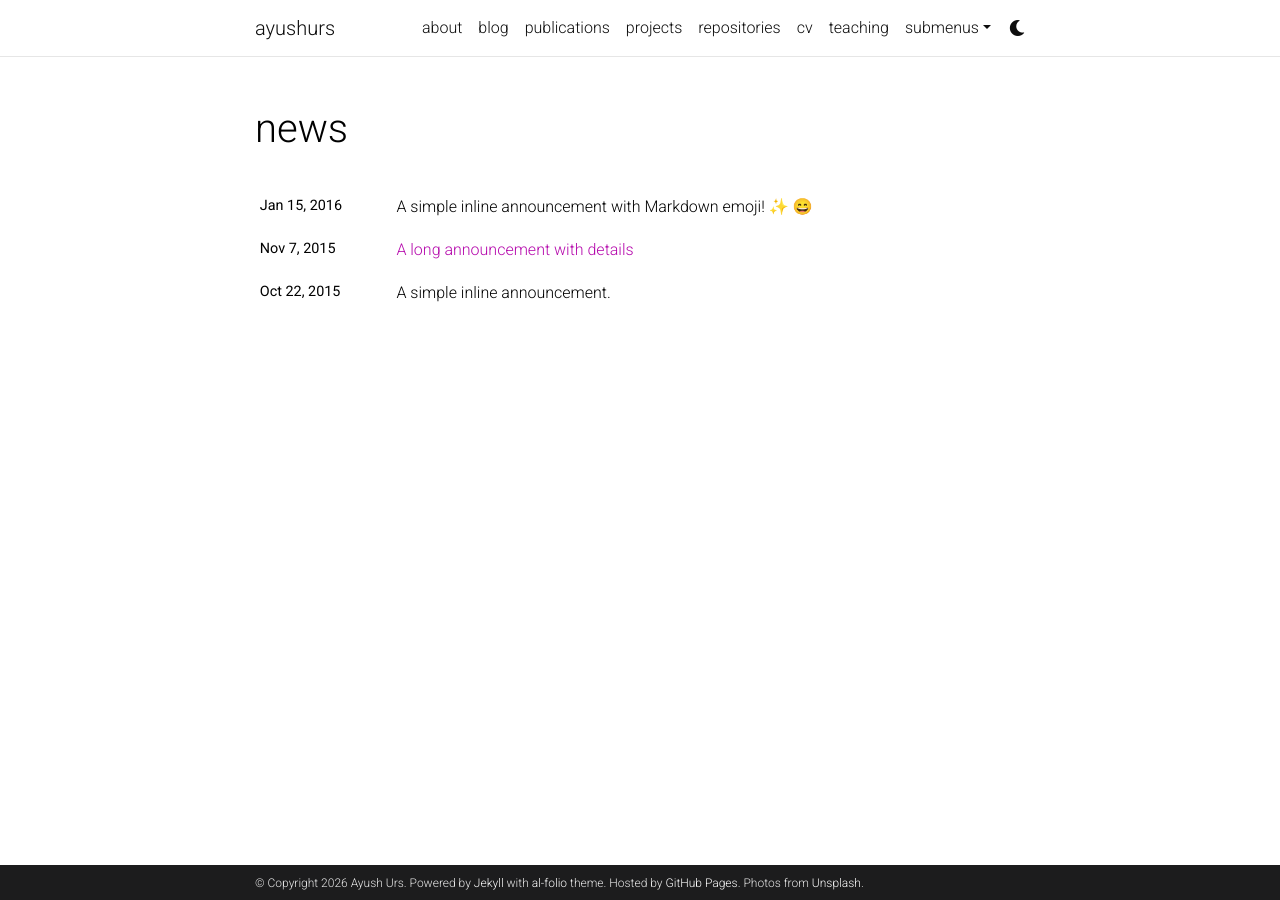
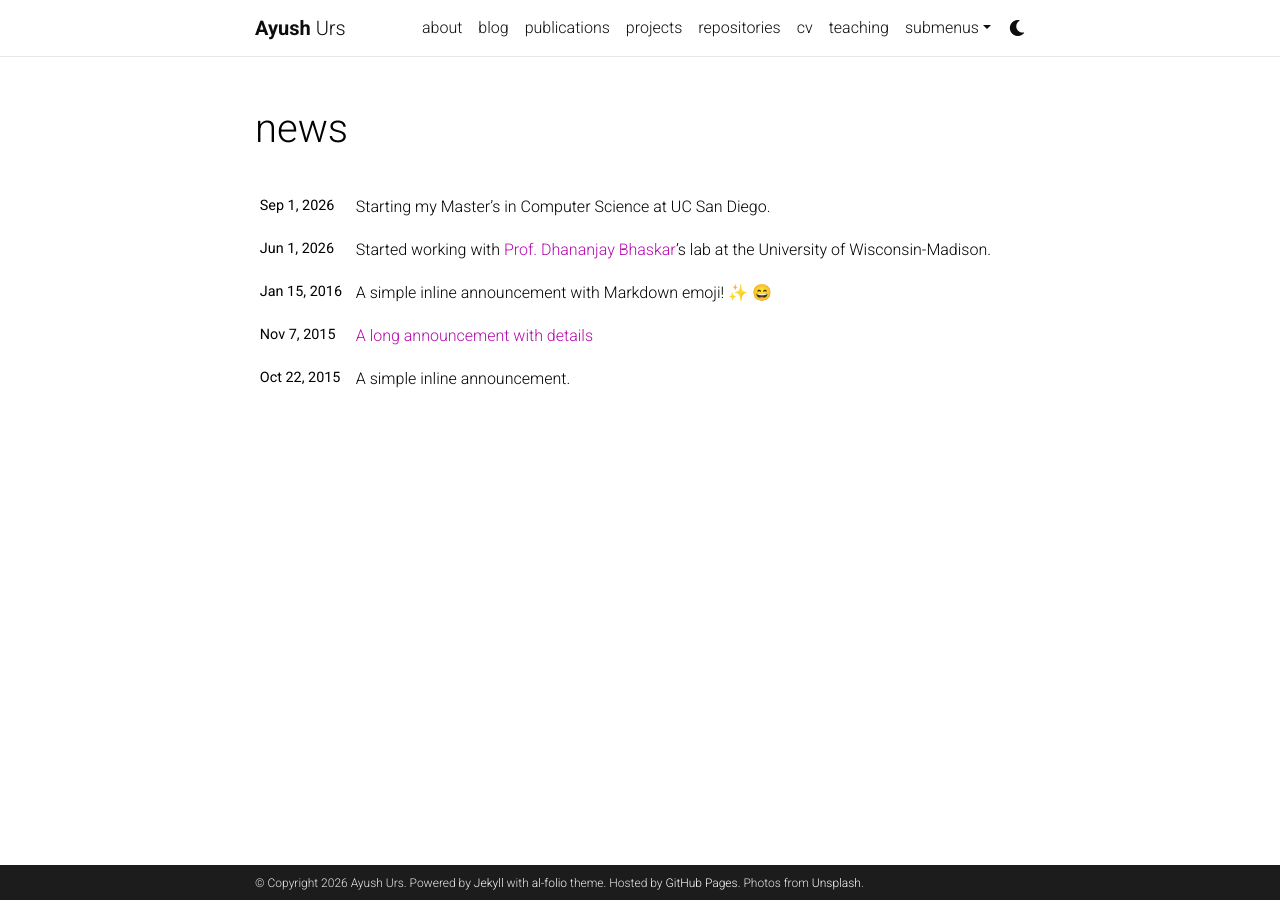
Before and after one commit to ayush11z/ayush11z.github.io, a Jekyll site: the page built from news.html, in a window 1280 px wide. Built offline with Jekyll 4.4.1, drawn with Linux system fonts in a browser that asks for light colours; emoji names are drawn with the system emoji font; comment, search, counter and statistics services are not loaded; a style sheet for code colours, icons or effects is not loaded.

Commit message:
Update site title, bio, and news items
Use full name instead of site title, rewrite bio, drop selected
publications from about page, add news for UW-Madison lab and
UCSD MSCS start.

Co-Authored-By: Claude Sonnet 5 <noreply@anthropic.com>

```diff
--- a/_config.yml
+++ b/_config.yml
@@ -2,7 +2,7 @@
 # Site settings
 # -----------------------------------------------------------------------------
 
-title: ayushurs # the website title (if blank, full name will be used instead)
+title: blank # the website title (if blank, full name will be used instead)
 first_name: Ayush
 middle_name:
 last_name: Urs
```
Also changed, not shown: _news/announcement_4.md (added, +8 -0 lines), _news/announcement_5.md (added, +8 -0 lines), _pages/about.md (+2 -6 lines).
